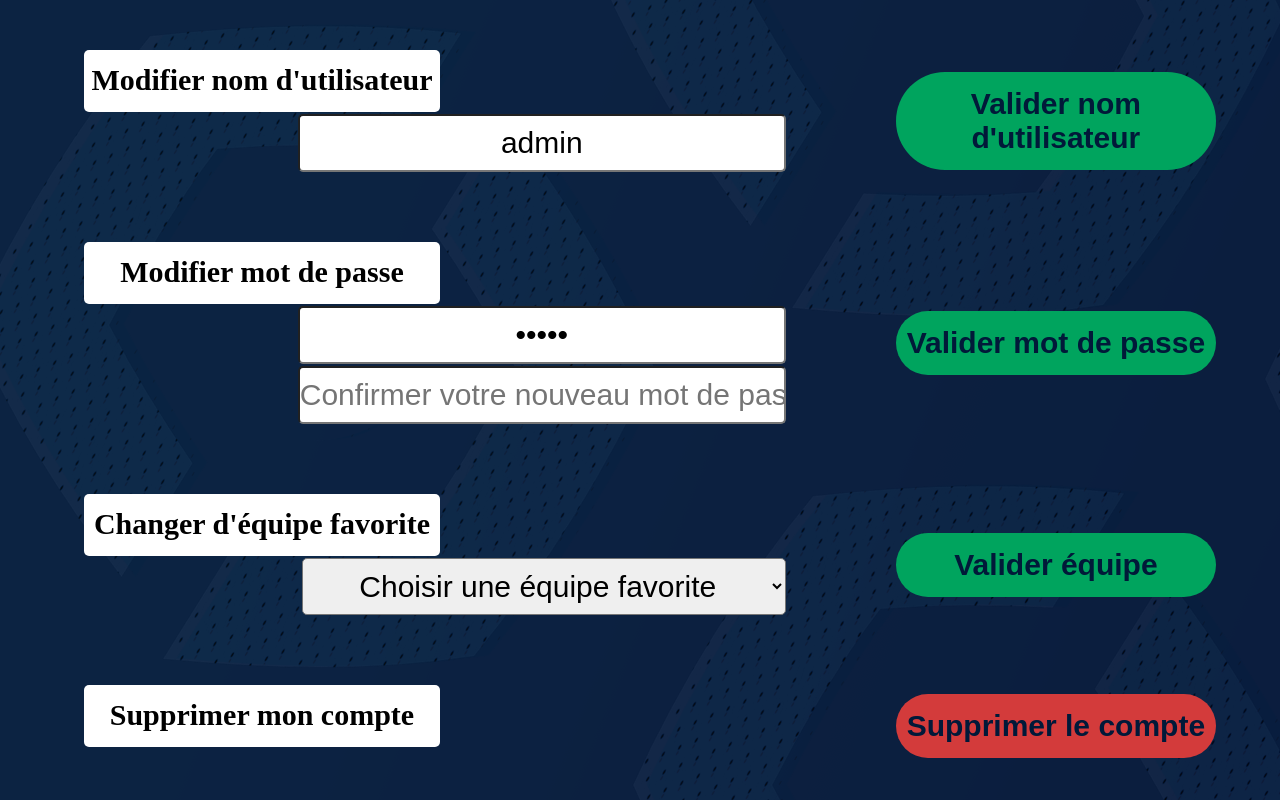
After one commit to daryza/BLOC3-DI23, a PHP site: page /front/account_management.php in a window 1280 px wide. The commit adds this page. Run offline with PHP 8.4, Linux system fonts and the light colour scheme; the visitor is signed in with stand-in values (Sample User, id 1); data comes from the database, SQL or seed files in the repository.

Commit message:
chore: Ajout de la gestion du compte utilisateur

```diff
--- /dev/null
+++ b/front/account_management.php
@@ -0,0 +1,91 @@
+<?php
+    require_once '../back/CRUD/club.php';
+    $clubs = getAllClubsName();
+
+    session_start();
+
+    if(!isset($_SESSION['loggedin']) && $_SESSION['loggedin'] == !true) {
+        header('Location: ./login.php');
+    }
+
+    if (isset($_SESSION['message'])) {
+        // addslashes() allows to escape special characters
+        $message = addslashes($_SESSION['message']);
+        echo "<script>alert('$message');</script>";
+        // Unset the message after displaying it
+        unset($_SESSION['message']);
+    }
+?>
+<!DOCTYPE html>
+<html lang="en">
+<head>
+    <meta charset="UTF-8">
+    <meta name="viewport" content="width=device-width, initial-scale=1.0">
+    <title>Gestion du compte</title>
+    <link rel="stylesheet" href="./css/account_management.css">
+</head>
+<body>
+    <section id="main_container">
+        <!-- pseudo form -->
+        <div  class="form_container">
+            <form  action="./actions/process_account_management.php" method="POST">
+                <input type="hidden" name="form_type" value="pseudo_form">
+                <div class="form_item">
+                    <label for="pseudo" class="pointer" >Modifier nom d'utilisateur</label>
+                    <input type="text" name="pseudo" id="pseudo" placeholder="Entrez votre nom d'utilisateur" required value="admin">
+                </div>
+                <div class="submit_container">
+                    <button id="pseudo_submit" type="submit" class="submit">Valider nom d'utilisateur</button>
+                </div>
+            </form>
+        </div>
+        <!-- password form -->
+        <div  class="form_container">
+            <form id="password_form" action="./actions/process_account_management.php" method="POST">
+                <input type="hidden" name="form_type" value="password_form">
+                <div class="form_item">
+                    <label for="password" class="pointer" >Modifier mot de passe</label>
+                    <input type="password" name="password" id="password" placeholder="Entrez votre mot de passe" required value="admin">
+                    <input type="password" name="confirm_password" id="confirm_password" placeholder="Confirmer votre nouveau mot de passe">
+                </div>
+                <div class="submit_container">
+                    <button id="password_submit" type="submit" class="submit">Valider mot de passe</button>
+                </div>
+            </form>
+        </div>
+        <!-- favorite club form -->
+        <div  class="form_container">
+            <form  action="./actions/process_account_management.php" method="POST">
+                <input type="hidden" name="form_type" value="favorite_club_form">
+                <div class="form_item">
+                    <label for="favorite_club" class="pointer" >Changer d'équipe favorite</label>
+                    <select name="favorite_club" id="favorite_club" class="pointer" required>
+                        <option value="" disabled selected>Choisir une équipe favorite</option>
+                        <?php foreach ($clubs as $club) {
+                            $clubName = htmlspecialchars($club['club_name']); // Encode HTML special characters
+                            $formattedClubName = ucwords($clubName); // Capitalize the first letter of each word
+                            echo '<option value="' . $clubName . '">' . $formattedClubName . '</option>';
+                        } ?>
+                    </select>
+                </div>
+                <div class="submit_container">
+                    <button id="favorite_club_submit" type="submit" class="submit">Valider équipe</button>
+                </div>
+            </form>
+        </div>
+        <!-- delete account form -->
+        <div  class="form_container">
+            <form  action="./actions/process_account_management.php" method="POST">
+                <input type="hidden" name="form_type" value="delete_account_form">
+                <div class="form_item">
+                    <label for="delete_account" class="pointer" >Supprimer mon compte</label>
+                    <!-- <input type="password" name="delete_account" id="delete_account" placeholder="Entrez votre mot de passe" required> -->
+                </div>
+                <div class="submit_container">
+                    <button id="delete_account_submit" type="submit" class="submit">Supprimer le compte</button>
+                </div>
+            </form>
+    </section>
+</body>
+<script src="./js/account_management.js"></script>
+</html>
--- a/front/actions/process_register.php
+++ b/front/actions/process_register.php
@@ -8,8 +8,9 @@
         $userPseudo = htmlspecialchars($_POST['pseudo']);
         $userPasswordHashed = password_hash(htmlspecialchars($_POST['password']), PASSWORD_DEFAULT); // Hash the password
         $favoriteClubId = getClubIdByName(htmlspecialchars($_POST['favorite_club']));
+        echo "Club id: $favoriteClubId";
 
-        $userId = addUser($userPseudo, $userPasswordHashed, $favoriteClub);
+        $userId = addUser($userPseudo, $userPasswordHashed, $favoriteClubId);
 
         if ($userId) {
             $user = getUserById($userId);
@@ -28,7 +29,6 @@
         // Invalid request
         $_SESSION['message'] = 'Requête invalide.';
         header('Location: ../register.php');
-        //exit();
     }
     exit();
 ?>
--- /dev/null
+++ b/front/css/account_management.css
@@ -0,0 +1,85 @@
+body {
+    margin: 0;
+    padding: 0;
+}
+
+#main_container {
+    background-image: url(../assets/Ecran_Ligue_1.png);
+    height: 100vh;
+    width: 100%;
+    display: flex;
+    flex-direction: column;
+}
+
+.pointer {
+    cursor: pointer;
+}
+
+.form_container {
+    margin: 50px 5% 0 5%;
+}
+
+form {
+    margin: auto;
+    display: flex;
+}
+
+.form_item {
+    display: flex;
+    margin: auto 100px 20px 20px;
+    flex-direction: column;
+    width: 60vw;
+}
+
+label {
+    align-self: flex-start;
+    font-size: 30px;
+    font-weight: 600;
+    background-color: white;
+    width: 50%;
+    text-align: center;
+    padding: 13px 0 15px 0;
+    border-radius: 5px;
+}
+
+input, select{
+    align-self: flex-end;
+    font-size: 30px;
+    text-align: center;
+    padding: 10px 0 10px 0;
+    margin: 2px 10px 0 0;
+    width: 68%;
+    border-radius: 5px;
+}
+
+.submit_container {
+    width: 30%;
+    display: flex;
+}
+
+.submit {
+    margin: auto;
+    justify-content: center;
+    background-color: #00A45E;
+    color: #011939;
+    font-size: 30px;
+    font-weight: 600;
+    padding: 15px 0;
+    border: none;
+    border-radius: 50px;
+    cursor: pointer;
+    width: 100%;
+}
+
+#delete_account_submit {
+    background-color: #d33b3b;
+}
+
+.invalid {
+    color: red;
+    border: 2px solid red;
+}
+
+.invalid:focus {
+    outline: none;
+}
--- a/front/home.php
+++ b/front/home.php
@@ -29,8 +29,14 @@
     <?php if ($user_role === 'admin') { ?>
         <a href="./create_match.php">Créer un match</a>
     <?php } ?>
+    <?php if ($user_role === null) { ?>
+        <a href="./login.php">Se connecter</a>
+    <?php } ?>
     <div>
         <a href="./register.php">S'inscrire</a>
     </div>
+    <?php if ($user_role !== null) { ?>
+        <a href="./account_management.php">Gestion du compte</a>
+    <?php } ?>
 </body>
 </html>
--- /dev/null
+++ b/front/js/account_management.js
@@ -0,0 +1,24 @@
+const confirmPassword = document.getElementById("confirm_password");
+const passwordForm = document.getElementById("password_form");
+
+function validatePassword(password, confirmPassword) {
+    if (password.value != confirmPassword.value) {
+        confirmPassword.classList.add("invalid");
+    } else {
+        confirmPassword.classList.remove("invalid");
+    }
+    return password.value == confirmPassword.value;
+}
+
+confirmPassword.addEventListener("input", function () {
+    validatePassword(password, confirmPassword);
+});
+
+passwordForm.addEventListener("submit", function (event) {
+    //event.preventDefault();
+    // Je vérifie que les mots de passe correspondent, je n'ai pas besoin de vérifier si les autres inputs sont vide car ils sont obligatoires
+    if (!validatePassword(password, confirmPassword)) {
+        alert("Les mots de passe ne correspondent pas");
+        event.preventDefault();
+    }
+});
```
Also changed, not shown: back/CRUD/user.php (+5 -22 lines), front/actions/process_account_management.php (added, +73 -0 lines).
